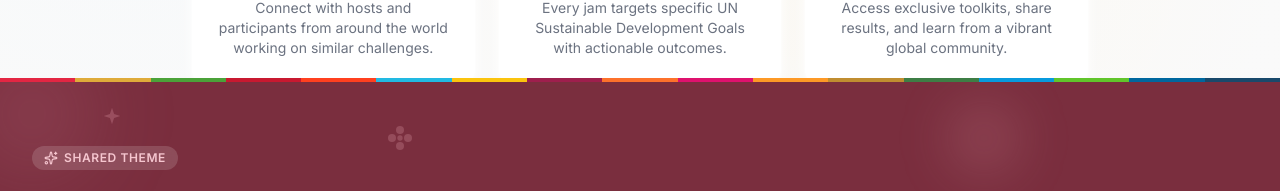
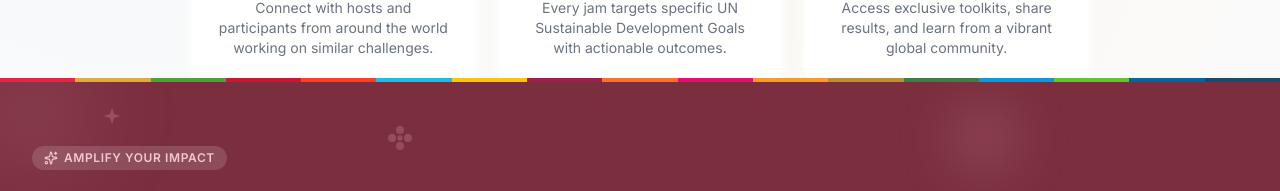
Before and after one commit to demadera39/global-goals-jam-community-platform-experience, a React (Vite) app: page / in a window 1280 px wide. Shown: the part 952-1143 px from the top of the page. Built offline with nearby package versions, Linux system fonts and the light colour scheme; no server answers; the database is empty.

Commit message:
Change WIDD badge to 'Amplify Your Impact'
Co-Authored-By: Claude Opus 4.6 <noreply@anthropic.com>

```diff
--- a/src/components/WIDDAnnouncement.tsx
+++ b/src/components/WIDDAnnouncement.tsx
@@ -40,7 +40,7 @@ export default function WIDDAnnouncement() {
             <div className="flex items-center gap-2">
               <span className="inline-flex items-center gap-1.5 px-3 py-1 rounded-full bg-white/15 backdrop-blur-sm text-xs font-semibold uppercase tracking-wider text-[#F5C6CF]">
                 <Sparkles className="w-3.5 h-3.5" />
-                Shared Theme
+                Amplify Your Impact
               </span>
             </div>
 
```
